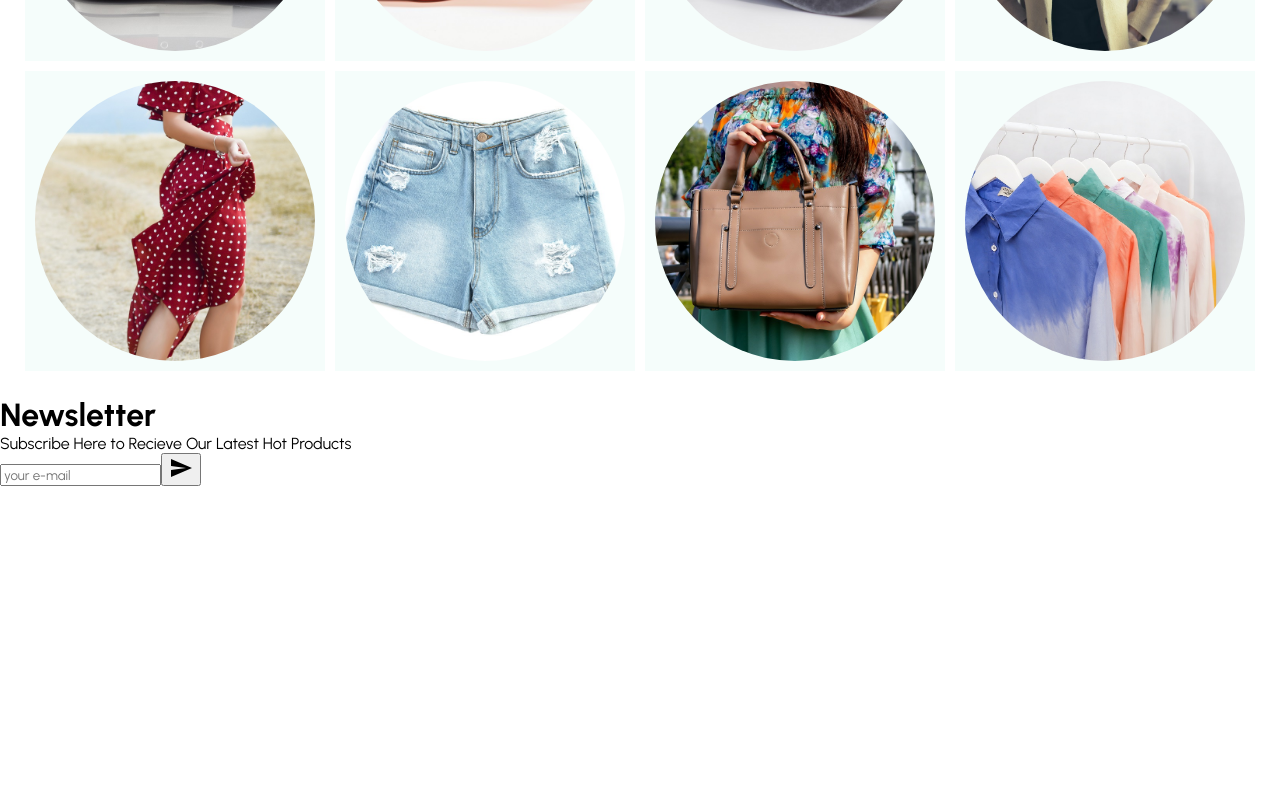
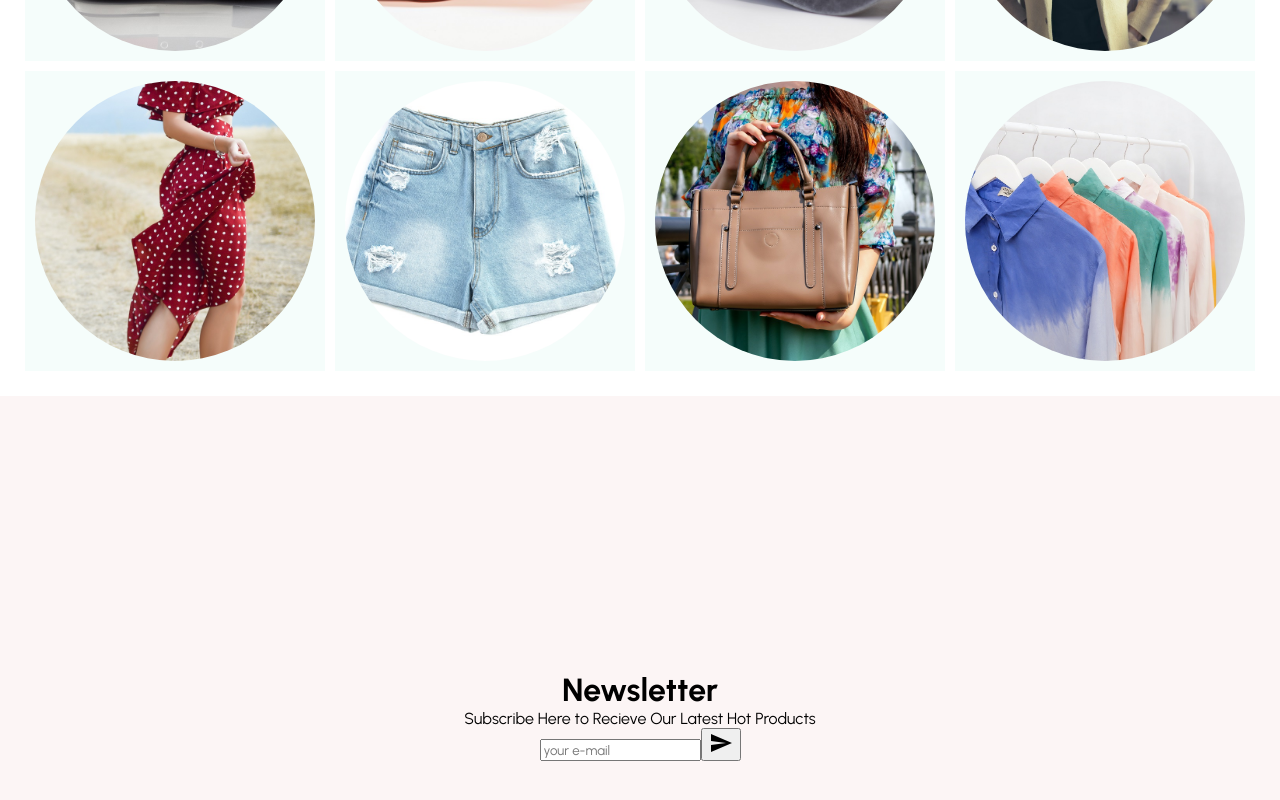
Before and after one commit to AliPooladmast/e-commerce, a React (Create React App) app: page / in a window 1280 px wide. Shown: the part 1815-2615 px from the top of the page. Before the commit the page ends 2301 px from the top, so only its background shows below. Built offline with nearby package versions, Linux system fonts and the light colour scheme.

Commit message:
feat(Newsletter): style and alignment the main container

```diff
--- a/src/components/Newsletter/Newsletter.module.scss
+++ b/src/components/Newsletter/Newsletter.module.scss
@@ -0,0 +1,8 @@
+.Container {
+  height: 80vh;
+  background-color: #fcf5f5;
+  display: flex;
+  justify-content: center;
+  align-items: center;
+  flex-direction: column;
+}
```
